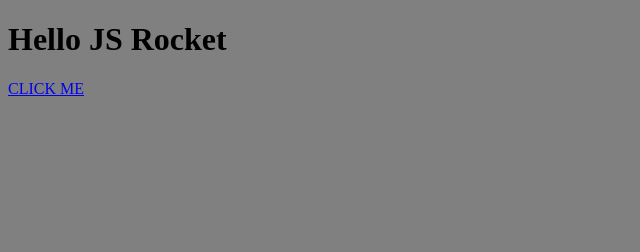
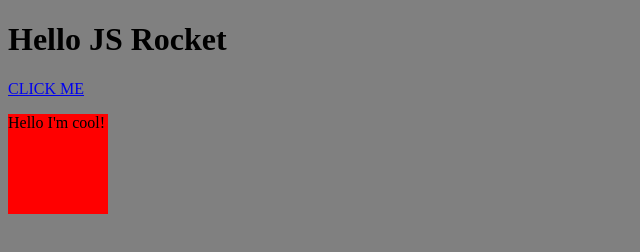
Before and after one commit to ahsiao10/Javascript-rocket, a plain HTML site: page index.html in a window 1280 px wide. Both pictures are taken after a click on the link "CLICK ME". Shown: the whole page, without its empty margins (0-640 px from the left). Drawn offline with Linux system fonts and the light colour scheme.

Commit message:
made some more changes

```diff
--- a/css/style.css
+++ b/css/style.css
@@ -1,3 +1,14 @@
 body{
 	background-color: gray;
 }
+
+.cool{
+	width: 100px;
+	height: 100px;
+	background-color: green;
+	transition: background-color 2s;
+}
+
+.cool.red{
+	background-color: red;
+}
--- a/index.html
+++ b/index.html
@@ -7,6 +7,10 @@
 </head>
 <body>
 	<h1>Hello JS Rocket</h1>
-	<a href="#" onclick="sayMyName('Annie');">CLICK ME</a>
+	<a href="#" onclick="doCoolStuff();">CLICK ME</a>
+
+	<div class="cool" id="cool">
+		<p>Hello I'm cool!</p>
+	</div>
 </body>
 </html>
--- a/js/script.js
+++ b/js/script.js
@@ -1,3 +1,14 @@
+// this funciton does this.
+var doCoolStuff = function () {
+	var currentClassName = document.getElementById('cool').className;
+
+	if (currentClassName == 'cool'){
+		document.getElementById('cool').className = 'cool red'
+	} else {
+		document.getElementById('cool').className = 'cool'
+	}
+}
+
 var sayMyName = function (name) {
 	alert('My name is:' +name);
 }
```
Also changed, not shown: 2 other files.
